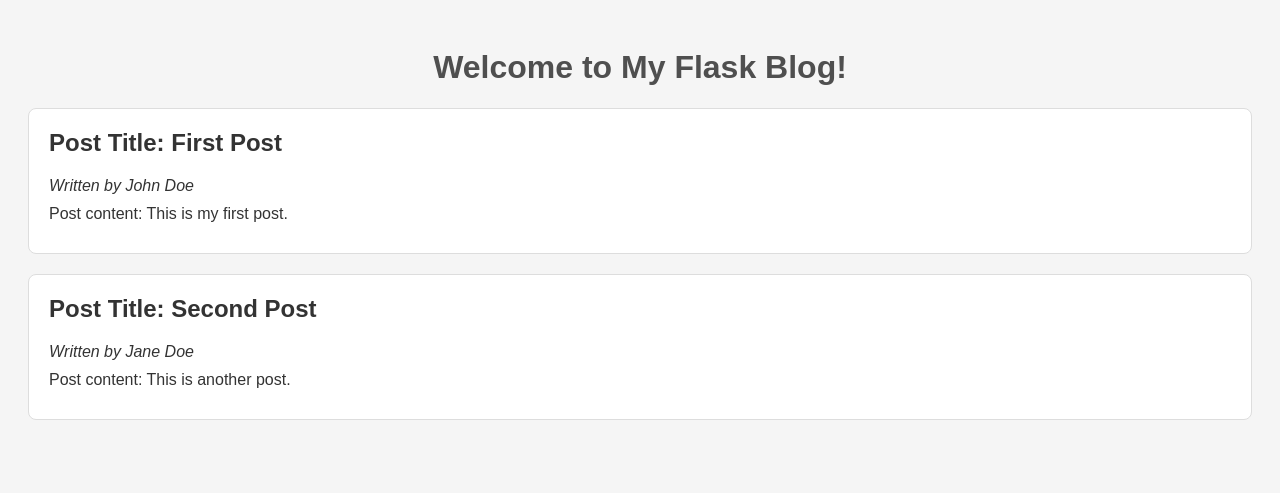
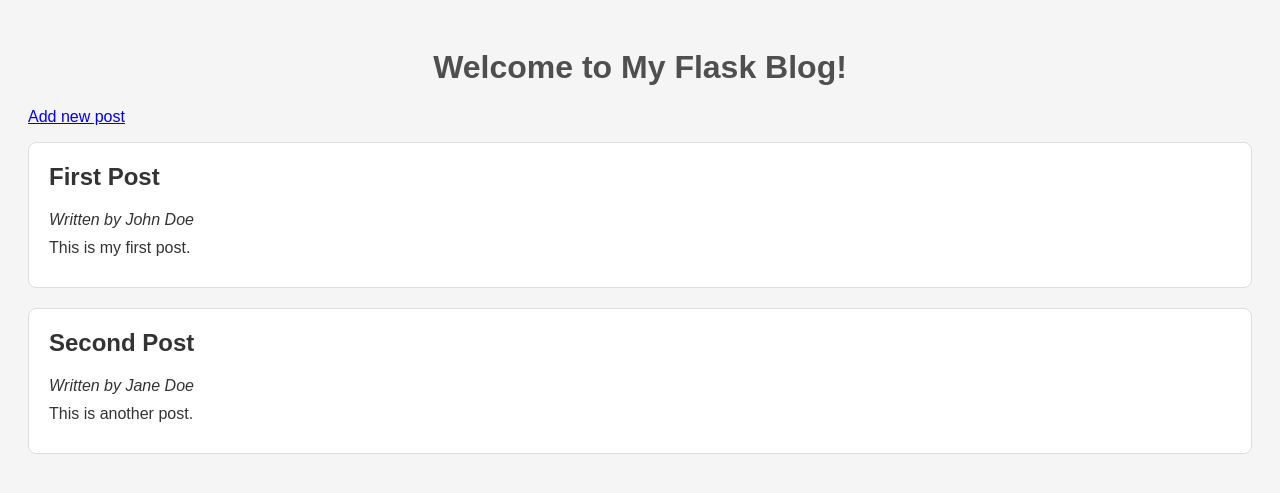
Before and after one commit to vincentkoenig/Masterblog, a Flask app: page / in a window 1280 px wide. Shown: the top 493 px of the page. Run offline with Flask 3, Linux system fonts and the light colour scheme.

Commit message:
Add link to /add route in index template

```diff
--- a/templates/index.html
+++ b/templates/index.html
@@ -8,11 +8,12 @@
 </head>
 <body>
     <h1>Welcome to My Flask Blog!</h1>
+    <p><a href="/add">Add new post</a></p>
     {% for post in posts %}
         <div class="post">
-            <h2>Post Title: {{post.title}} </h2>
+            <h2>{{post.title}} </h2>
             <p><em>Written by {{post.author}}</em></p>
-            <p>Post content: {{post.content}}</p>
+            <p>{{post.content}}</p>
         </div>
     {% endfor %}
 </body>
```
